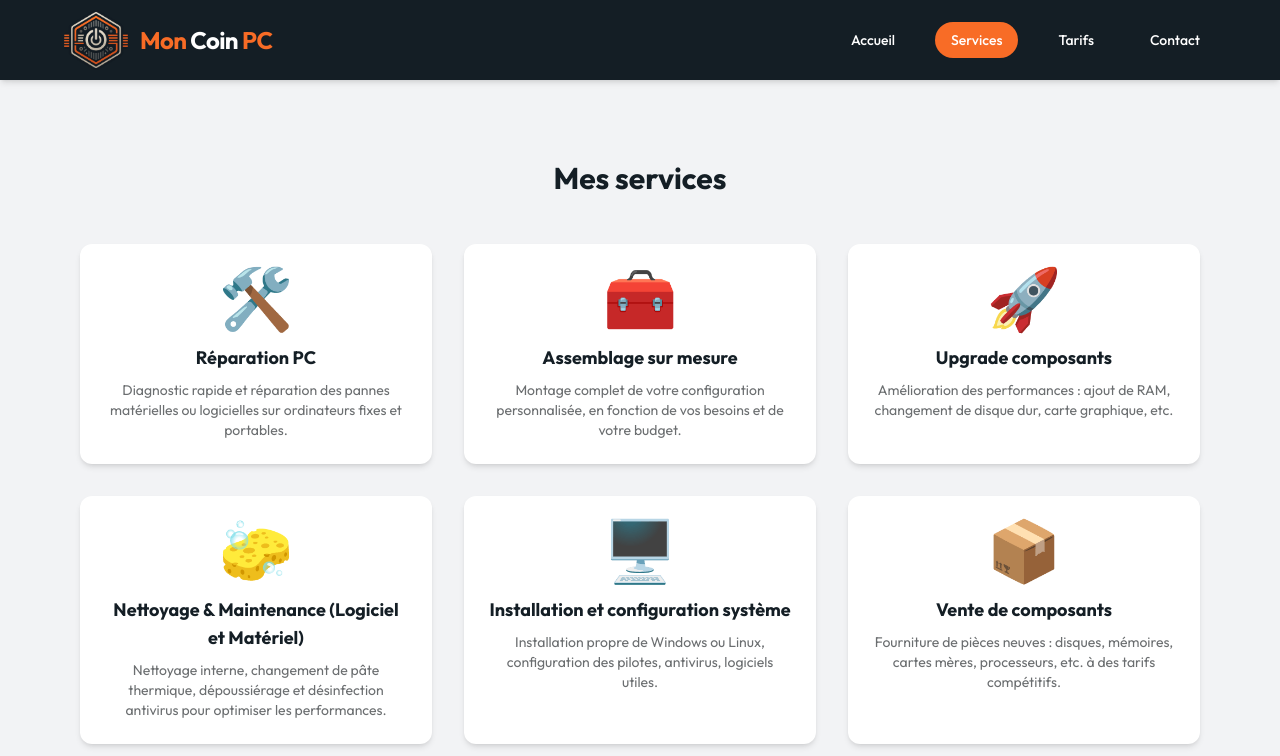
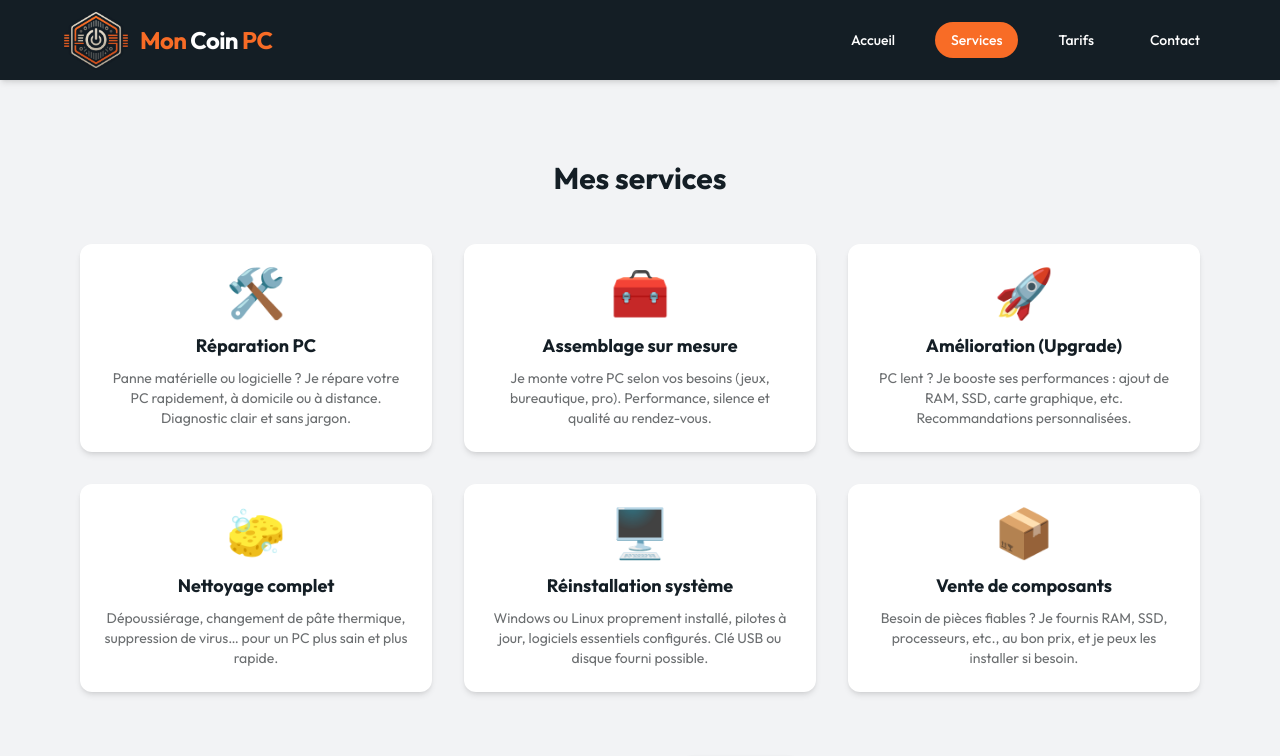
Before and after one commit to OrelienG/MonCoinPC, a React (Vite) app: page /services in a window 1280 px wide. Shown: the top 756 px of the page. Built offline with nearby package versions, Linux system fonts and the light colour scheme.

Commit message:
Fix price & update service description

```diff
--- a/src/pages/Home.tsx
+++ b/src/pages/Home.tsx
@@ -6,6 +6,15 @@ export const Home = () => {
     <>
       <Hero />
       <TrustSection />
+
+      <section className="text-center text-sm text-gray-700 mt-10">
+        <p>
+          <strong>Zone d’intervention :</strong> 30 km autour de La Ville-aux-Bois-lès-Pontavert.
+          <br />
+          Déplacement <strong>0,697 €/km HT</strong> au-delà de 15 m.
+        </p>
+        <p className="mt-1 italic">Estimation gratuite à distance ou par téléphone.</p>
+      </section>
     </>
   );
 };
--- a/src/pages/Pricing.tsx
+++ b/src/pages/Pricing.tsx
@@ -6,24 +6,24 @@ type Service = {
 export const Pricing = () => {
   const services: Service[] = [
     {
-      title: 'Réparation PC',
-      price: 'À partir de 60€ / heure',
+      title: 'Dépannage & Réparation PC',
+      price: 'À partir de 20€',
     },
     {
-      title: 'Assemblage sur mesure',
+      title: 'Assemblage PC sur mesure',
       price: 'À partir de 80€',
     },
     {
-      title: 'Upgrade composants',
+      title: 'Mise à niveau (upgrade)',
       price: 'Selon le composant',
     },
     {
-      title: 'Nettoyage & Maintenance (Logiciel et Matériel)',
-      price: 'À partir de 60€',
+      title: 'Nettoyage & Maintenance',
+      price: 'À partir de 40€',
     },
     {
-      title: 'Installation et configuration système',
-      price: 'À partir de 80€',
+      title: 'Installation & configuration système',
+      price: 'À partir de 40€',
     },
     {
       title: 'Vente de composants',
@@ -63,6 +63,17 @@ export const Pricing = () => {
             Demander un devis
           </a>
         </div>
+
+        <div className="text-center mt-12 text-sm text-subtle max-w-2xl mx-auto">
+          <p className="mb-1">
+            Zone d’intervention : jusqu’à <strong>30 km</strong> autour de La
+            Ville-aux-Bois-lès-Pontavert.
+          </p>
+          <p className="mb-1">
+            Déplacement facturé <strong>0,70€/km HT</strong> au-delà de 15 km.
+          </p>
+          <p>Estimation gratuite à distance ou par téléphone.</p>
+        </div>
       </section>
     </>
   );
--- a/src/pages/Services.tsx
+++ b/src/pages/Services.tsx
@@ -11,37 +11,37 @@ const services: Service[] = [
     title: 'Réparation PC',
     icon: '🛠️',
     description:
-      'Diagnostic rapide et réparation des pannes matérielles ou logicielles sur ordinateurs fixes et portables.',
+      'Panne matérielle ou logicielle ? Je répare votre PC rapidement, à domicile ou à distance. Diagnostic clair et sans jargon.',
   },
   {
     title: 'Assemblage sur mesure',
     icon: '🧰',
     description:
-      'Montage complet de votre configuration personnalisée, en fonction de vos besoins et de votre budget.',
+      'Je monte votre PC selon vos besoins (jeux, bureautique, pro). Performance, silence et qualité au rendez-vous.',
   },
   {
-    title: 'Upgrade composants',
+    title: 'Amélioration (Upgrade)',
     icon: '🚀',
     description:
-      'Amélioration des performances : ajout de RAM, changement de disque dur, carte graphique, etc.',
+      'PC lent ? Je booste ses performances : ajout de RAM, SSD, carte graphique, etc. Recommandations personnalisées.',
   },
   {
-    title: 'Nettoyage & Maintenance (Logiciel et Matériel)',
+    title: 'Nettoyage complet',
     icon: '🧽',
     description:
-      'Nettoyage interne, changement de pâte thermique, dépoussiérage et désinfection antivirus pour optimiser les performances.',
+      'Dépoussiérage, changement de pâte thermique, suppression de virus… pour un PC plus sain et plus rapide.',
   },
   {
-    title: 'Installation et configuration système',
+    title: 'Réinstallation système',
     icon: '🖥️',
     description:
-      'Installation propre de Windows ou Linux, configuration des pilotes, antivirus, logiciels utiles.',
+      'Windows ou Linux proprement installé, pilotes à jour, logiciels essentiels configurés. Clé USB ou disque fourni possible.',
   },
   {
     title: 'Vente de composants',
     icon: '📦',
     description:
-      'Fourniture de pièces neuves : disques, mémoires, cartes mères, processeurs, etc. à des tarifs compétitifs.',
+      'Besoin de pièces fiables ? Je fournis RAM, SSD, processeurs, etc., au bon prix, et je peux les installer si besoin.',
   },
 ];
 
@@ -57,19 +57,19 @@ export const Services = () => {
               key={service.title}
               className="bg-white rounded-xl p-6 shadow-md hover:shadow-lg transition"
             >
-              <div className="text-6xl text-center mb-4">{service.icon}</div>
+              <div className="text-5xl text-center mb-4">{service.icon}</div>
               <h2 className="text-lg font-semibold text-dark mb-2 text-center">{service.title}</h2>
               <p className="text-sm text-subtle text-center">{service.description}</p>
             </div>
           ))}
         </div>
 
-        <div className="flex items-center justify-center mt-16">
+        <div className="flex flex-col md:flex-row items-center justify-center mt-16 gap-4">
           <Link
             to="/contact"
-            className="bg-primary text-white font-medium px-6 py-3 rounded-full shadow hover:bg-orange-600 transition mr-4"
+            className="bg-primary text-white font-medium px-6 py-3 rounded-full shadow hover:bg-orange-600 transition"
           >
-            Besoin d’un service ? Contactez-moi
+            Demander un devis
           </Link>
           <Link
             to="/pricing"
```
